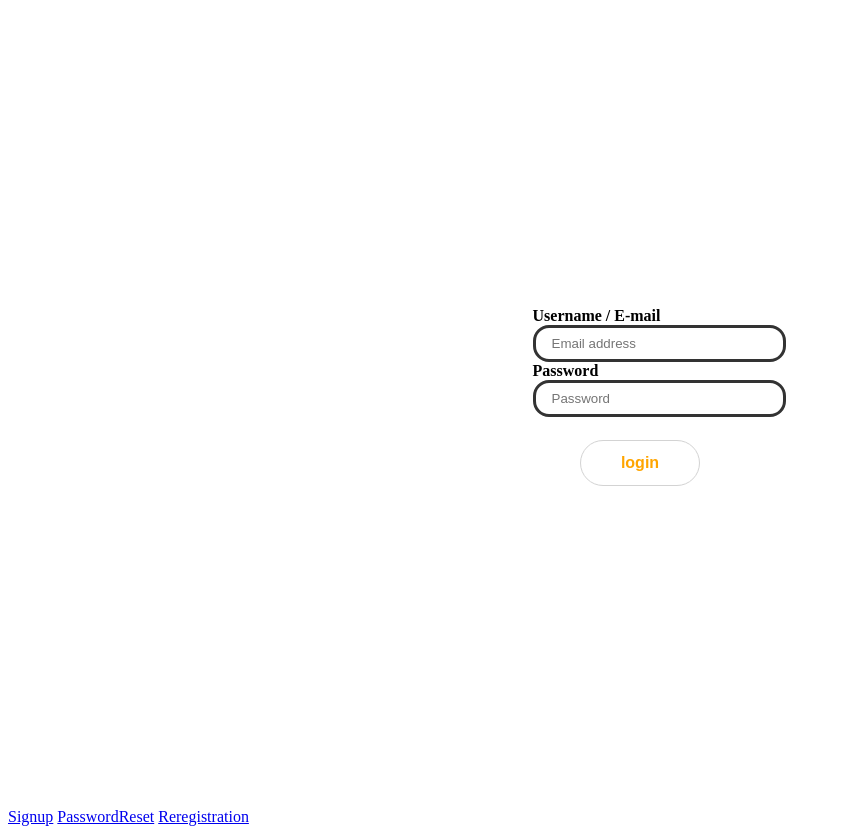
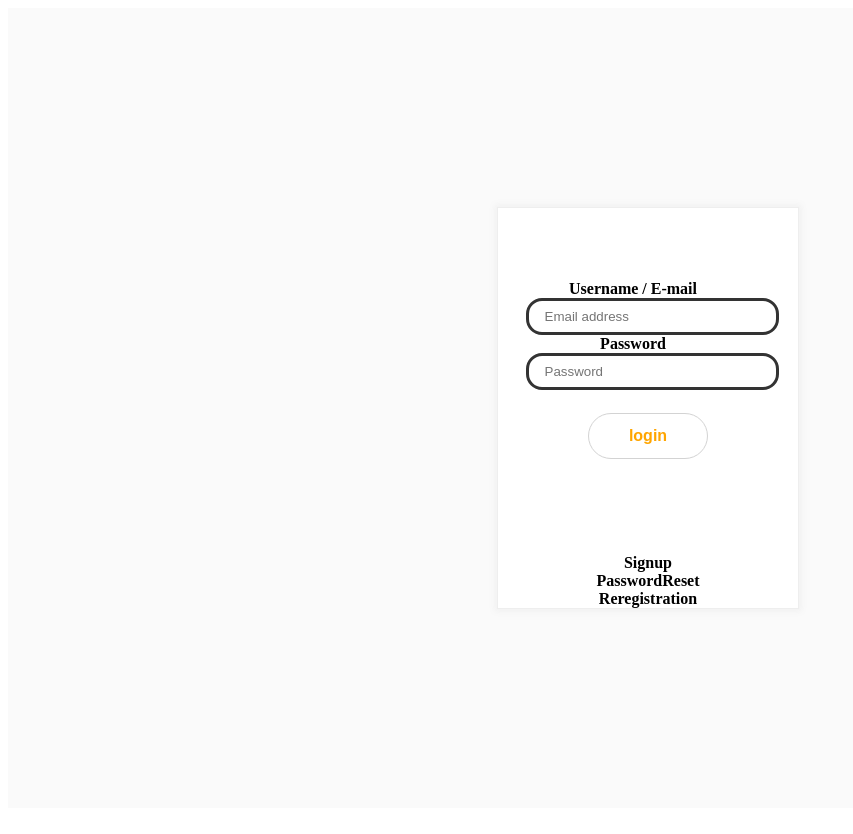
Before and after one commit to Nao-Y1996/ff-project, a Django app: page /login in a window 1280 px wide. Shown: the whole page, without its empty margins (0-853 px from the left). After the commit the page ends 609 px from the top, so only its background shows below. Run offline with Django 3.2, Linux system fonts and the light colour scheme.

Commit message:
top,user_create,sighinを修正

```diff
--- a/users/static/users/Login.css
+++ b/users/static/users/Login.css
@@ -1,7 +1,29 @@
+.login_body_area{
+	display:flex;
+	width: 100vw;
+	height:100vh;
+	align-items: center;
+    justify-content: center;
+	flex-flow: column;
+	background-color: rgb(250,250,250);
+}
+.login_area_all{
+	display:flex;
+	width: 300px;
+	height:400px;
+	align-items: center;
+    justify-content: center;
+	flex-flow: column;
+	margin: 0 auto;
+	background-color: white;
+	border-color:black;
+	border:1px solid #EEE;
+	-webkit-box-shadow:rgba(122, 122, 122, 0.0588235) 0px 0px 6px 3px;
+}
 .login_area_whole{
 	display:flex;
 	width:100%;
-	height:100vh;
+	height:70%;
 	align-items: center;
     justify-content: center;
 	flex-flow: column;
@@ -21,4 +43,31 @@
 	 color: darken(#f7f7f738, 50%);
 	 border: solid 3px #333;
 	 outline:none;
+
  }
+
+.login_area_namelist,.login_area_passlist{
+	display:flex;
+	align-items: center;
+    justify-content: center;
+	flex-flow: column;
+	padding-right: 30px;
+}
+
+.login_card_body{
+	display:flex;
+	align-items: center;
+    justify-content: center;
+	flex-flow: column;
+}
+
+.login_button_button{
+	text-decoration: none;
+	color:black;
+	font-weight:bold;
+}
+.login_button_button:hover {
+    font-weight:bold;
+    cursor: pointer;
+	color:orange;
+}
--- a/users/static/users/top.css
+++ b/users/static/users/top.css
@@ -85,7 +85,10 @@
         align-items: center;
         justify-content:center;
         flex-flow: column;
-        border:none
+        border:none;
+    }
+    .top_main_frame::-webkit-scrollbar {
+        display:none;
     }
 
     .top_aside_frame {
--- a/users/templates/users/login.html
+++ b/users/templates/users/login.html
@@ -26,17 +26,16 @@
 
 <link rel="stylesheet" href="{% static 'users/button.css' %}">
 <link rel="stylesheet" href="{% static 'users/Login.css' %}">
-
-<form method="post" action="{% url 'users:login' %}">
+<div class="login_body_area">
+    <div class="login_area_all">
+        <form method="post" action="{% url 'users:login' %}"class="login_area_whole">
             {% csrf_token %}
-
-    <div class="login_area_whole">
-        <div class="namelist">
+            <div class="login_area_namelist">
                 <div class="login_font_username">Username / E-mail</div>
                     {{ form.username }}
             </div>
 
-        <div class="passlist">
+            <div class="login_area_passlist">
                 <div class="login_font_password">Password</div>
                     {{ form.password }}
             </div>
@@ -51,13 +50,13 @@
                 login</button>
                 <input type="hidden" name="next" value="{{ next }}">
             </div>
-    </div>
         </form>
 
-<div class="card-body">
-    <a href="{% url 'users:user_create' %}" class="btn btn-success btn-lg btn-block">Signup</a>
-    <a href="{% url 'users:password_reset' %}" class="btn btn-outline-info btn-lg btn-block">PasswordReset</a>
-    <a href="{% url 'users:reregistration' %}" class="btn btn-success btn-lg btn-block">Reregistration</a>
+        <div class="login_card_body">
+            <a href="{% url 'users:user_create' %}" class="login_button_button">Signup</a>
+            <a href="{% url 'users:password_reset' %}" class="login_button_button">PasswordReset</a>
+            <a href="{% url 'users:reregistration' %}" class="login_button_button">Reregistration</a>
         </div>
-
+    </div>
+</div>
 </html>
--- a/users/templates/users/user_create.html
+++ b/users/templates/users/user_create.html
@@ -3,7 +3,8 @@
 {% load static %}
 <link rel="stylesheet" href="{% static 'users/button.css' %}">
 <link rel="stylesheet" href="{% static 'users/user_create.css' %}">
-
+<div class="user_create_body_area">
+    <div class="user_create_area_all">
         <form action="" method="POST">
             <div class="UserCreate_area_whole">
                 {{ form.non_field_errors }}
@@ -20,4 +21,6 @@
                 </div>
             </div>
         </form>
+    </div>
+</div>
 </html>
```
Also changed, not shown: users/static/users/user_create.css (+28 -1 lines). Lines whose indentation alone changed are shown as unchanged.
